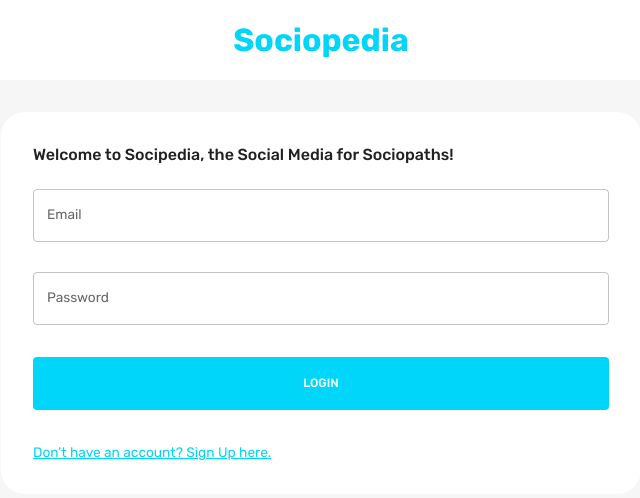
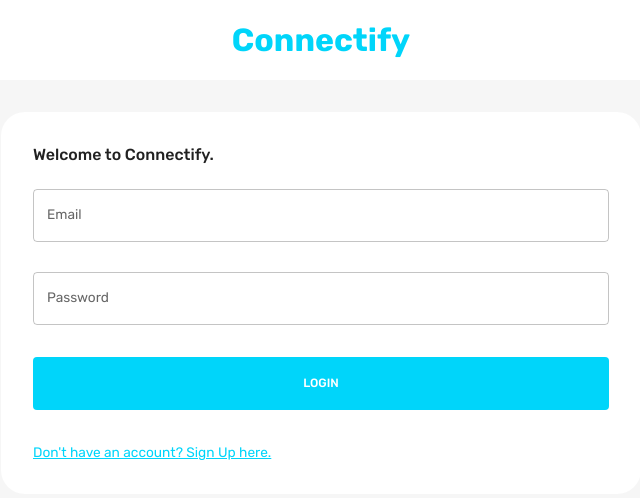
Before and after one commit to AyushTripathi1010/Connectify, a React (Create React App) app in the folder client/: page / in a window 1280 px wide. Shown: the top 498 px of the page, without its empty margins (319-959 px from the left). Built offline with nearby package versions, Linux system fonts and the light colour scheme.

Commit message:
minor Changes

```diff
--- a/client/src/scenes/loginPage/index.jsx
+++ b/client/src/scenes/loginPage/index.jsx
@@ -13,7 +13,7 @@ const LoginPage = () => {
         textAlign="center"
       >
         <Typography fontWeight="bold" fontSize="32px" color="primary">
-          Sociopedia
+          Connectify
         </Typography>
       </Box>
 
@@ -25,7 +25,7 @@ const LoginPage = () => {
         backgroundColor={theme.palette.background.alt}
       >
         <Typography fontWeight="500" variant="h5" sx={{ mb: "1.5rem" }}>
-          Welcome to Socipedia, the Social Media for Sociopaths!
+          Welcome to Connectify.
         </Typography>
         <Form />
       </Box>
--- a/client/src/scenes/navbar/index.jsx
+++ b/client/src/scenes/navbar/index.jsx
@@ -56,7 +56,7 @@ const Navbar = () => {
             },
           }}
         >
-          Sociopedia
+          Connectify
         </Typography>
         {isNonMobileScreens && (
           <FlexBetween
```
